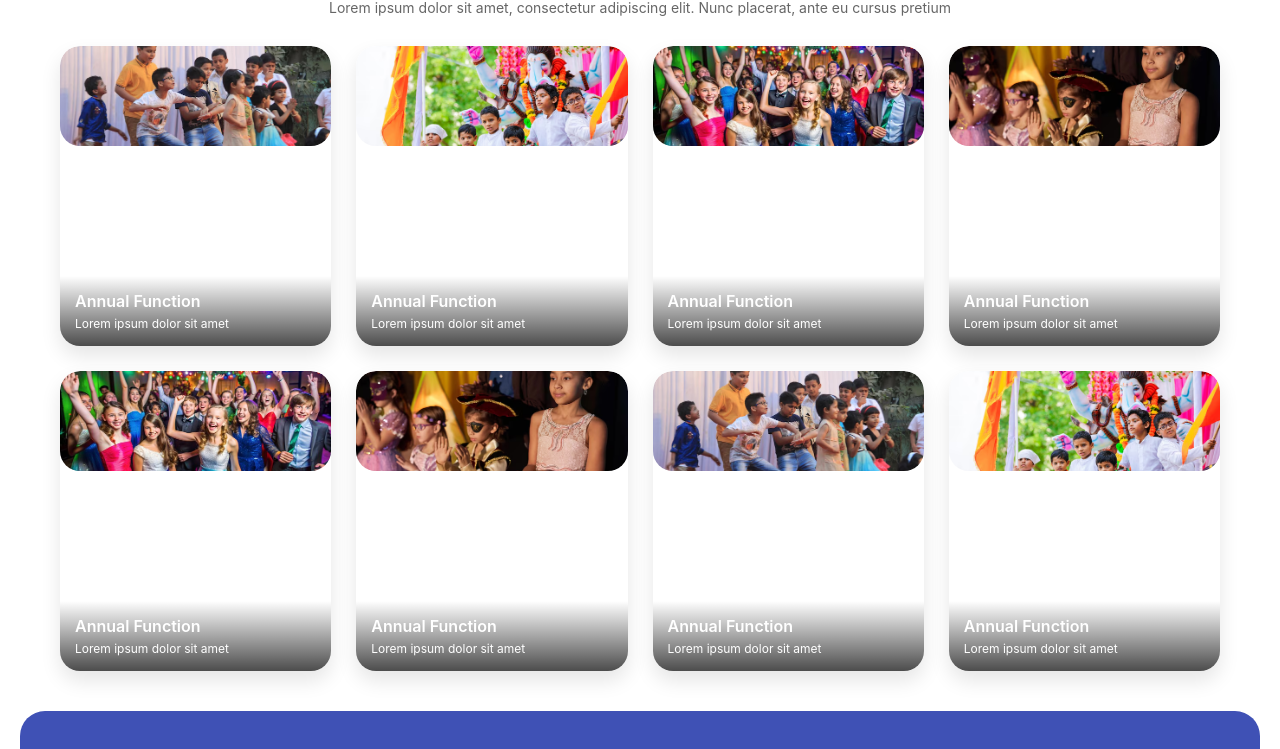
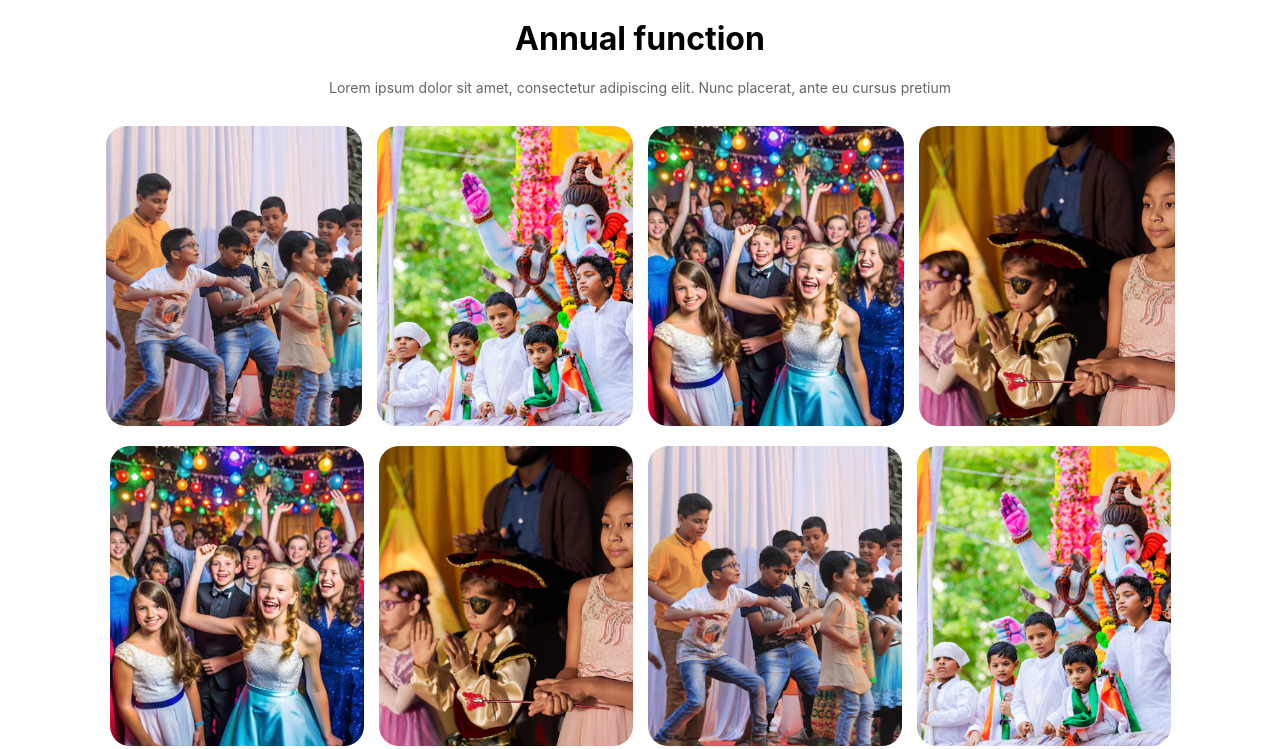
Before and after one commit to ayushisoni2107-del/shree_vidya_mandir, a React (Create React App) app: page /Events in a window 1280 px wide. Shown: the part 1214-1963 px from the top of the page. Built offline with nearby package versions, Linux system fonts and the light colour scheme; grey boxes are pictures that could not be loaded.

Commit message:
updated annual function

```diff
--- a/src/Events/Annual.css
+++ b/src/Events/Annual.css
@@ -4,57 +4,21 @@
   background-color: #e0e0e0;
   margin: 60px 0;
 }
-/* Image */
-.event-card img {
-  width: 100%;
-  height: 100%;
-  object-fit: cover;
+/* Button */
+.show-more-btn {
   display: block;
-}
-.events-grid {
-  display: grid;
-  grid-template-columns: repeat(4, 1fr);
-  gap: 25px;
-  padding: 0 60px;
+  margin: 30px auto;
+  padding: 10px 35px;
+  border: 1px solid #f97316;
+  background: transparent;
+  color: #f97316;
+  border-radius: 25px;
+  cursor: pointer;
+  font-weight: bold;
+  transition: 0.3s;
 }
 
-/* Wrapper */
-.event-card {
-  position: relative;
-  height: 300px;
-  border-radius: 20px;
-  overflow: hidden;
+.show-more-btn:hover {
+  background: #f97316;
+  color: white;
 }
-
-.events-grid img {
-  width: 100%;
-  height: 100px;
-  border-radius: 20px;
-  object-fit: cover;
-}
-
-/* Overlay text */
-.overlay-text {
-  position: absolute;
-  bottom: 0;
-  left: 0;
-  width: 100%;
-  padding: 15px;
-  color: white;
-  background: linear-gradient(
-    to top,
-    rgba(0, 0, 0, 0.7),
-    rgba(0, 0, 0, 0)
-  );
-}
-
-.overlay-text h4 {
-  margin: 0;
-  font-size: 16px;
-  font-weight: 600;
-}
-
-.overlay-text p {
-  margin: 5px 0 0;
-  font-size: 12px;
-}
--- a/src/Events/Annual.jsx
+++ b/src/Events/Annual.jsx
@@ -11,72 +11,20 @@ function Annual(){
             Lorem ipsum dolor sit amet, consectetur adipiscing elit. Nunc placerat, ante eu cursus pretium
         </p>
       </div>
-  <div className="events-grid">
-  <div className="event-card">
-    <img src="event4.png" />
-    <div className="overlay-text">
-      <h4>Annual Function</h4>
-      <p>Lorem ipsum dolor sit amet</p>
+    <div   style={{ display: "flex", justifyContent: "center", gap: "15px", padding: "0 5"}}>
+        <img src="event4.png" style={{width: "20%",height: "300px",borderRadius: "20px",objectFit: "cover"}}/>
+        <img src="event2.png" style={{width: "20%",height: "300px",borderRadius: "20px",objectFit: "cover"}} />
+        <img src="event1.png" style={{width: "20%",height: "300px",borderRadius: "20px",objectFit: "cover"}}/>
+        <img src="event3.png" style={{width: "20%",height: "300px",borderRadius: "20px",objectFit: "cover"}}/>
+    </div><br/>
+    <div style={{ display: "flex", justifyContent: "center", gap: "15px", padding: "0 5px"}}>
+        <img src="event1.png" style={{width: "20%",height: "300px",borderRadius: "20px",objectFit: "cover"}}/>
+        <img src="event3.png" style={{width: "20%",height: "300px",borderRadius: "20px",objectFit: "cover"}}/>
+        <img src="event4.png" style={{width: "20%",height: "300px",borderRadius: "20px",objectFit: "cover"}}/>
+        <img src="event2.png" style={{width: "20%",height: "300px",borderRadius: "20px",objectFit: "cover"}}/>
     </div>
-  </div>
-
-  <div className="event-card">
-    <img src="event2.png" />
-    <div className="overlay-text">
-      <h4>Annual Function</h4>
-      <p>Lorem ipsum dolor sit amet</p>
-    </div>
-  </div>
-
-  <div className="event-card">
-    <img src="event1.png" />
-    <div className="overlay-text">
-      <h4>Annual Function</h4>
-      <p>Lorem ipsum dolor sit amet</p>
-    </div>
-  </div>
-
-  <div className="event-card">
-    <img src="event3.png" />
-    <div className="overlay-text">
-      <h4>Annual Function</h4>
-      <p>Lorem ipsum dolor sit amet</p>
-    </div>
-  </div>
-
-  <div className="event-card">
-    <img src="event1.png" />
-    <div className="overlay-text">
-      <h4>Annual Function</h4>
-      <p>Lorem ipsum dolor sit amet</p>
-    </div>
-  </div>
-
-  <div className="event-card">
-    <img src="event3.png" />
-    <div className="overlay-text">
-      <h4>Annual Function</h4>
-      <p>Lorem ipsum dolor sit amet</p>
-    </div>
-  </div>
-
-  <div className="event-card">
-    <img src="event4.png" />
-    <div className="overlay-text">
-      <h4>Annual Function</h4>
-      <p>Lorem ipsum dolor sit amet</p>
-    </div>
-  </div>
-
-  <div className="event-card">
-    <img src="event2.png" />
-    <div className="overlay-text">
-      <h4>Annual Function</h4>
-      <p>Lorem ipsum dolor sit amet</p>
-    </div>
-  </div>
-</div>
-
+    {/* Button */}
+      <button className="show-more-btn">Show More</button>
         </>
     );
 }
```
